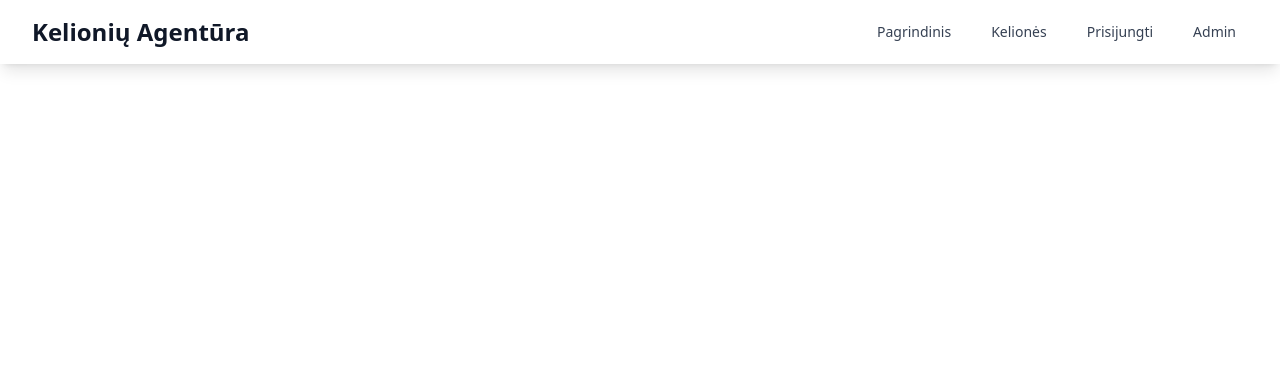
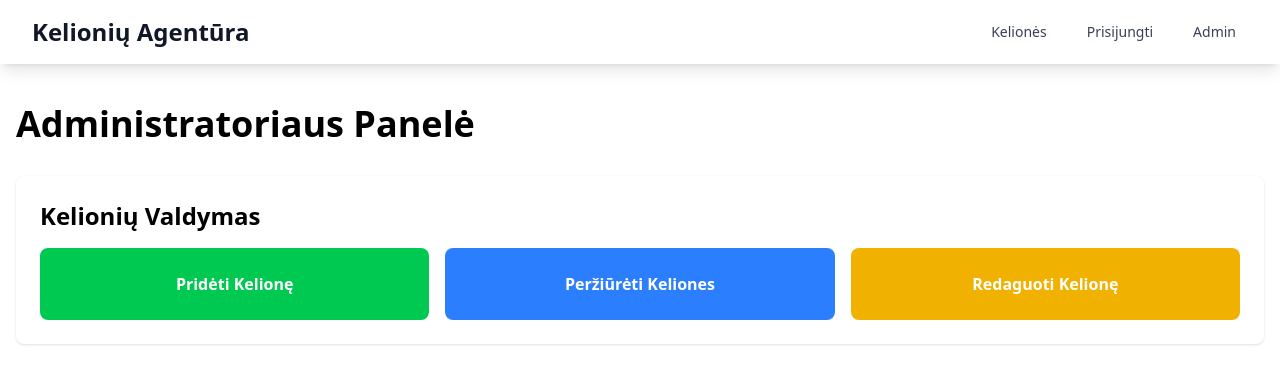
Before and after one commit to Lihakk/KelioniuAgentura, a React app in the folder frontend/: page /admin/trip in a window 1280 px wide. Shown: the top 384 px of the page. Built offline with nearby package versions, Linux system fonts and the light colour scheme; the HTML template or start-up script is replaced by a standard one.

Commit message:
Pakeista kelioniu funkcija vieta, tvarkingumui ir nuoseklumui

```diff
--- a/frontend/src/App.tsx
+++ b/frontend/src/App.tsx
@@ -13,8 +13,8 @@ import { LoginPage } from './pages/LoginPage';
 // Admin Page Imports
 import { AdminPage } from './pages/AdminPage';
 import { ViewReservationsPage } from './pages/admin/ViewReservationsPage';
-import { AddTripPage } from './pages/admin/AddTripPage';
-import { ModifyTripsPage } from './pages/admin/ModifyTripsPage';
+import { AddTripPage } from './pages/admin/trip/AddTripPage';
+import { ModifyTripsPage } from './pages/admin/trip/ModifyTripsPage';
 import { SignupPage } from './pages/SignupPage';
 // Admin Routes Imports
 import { RoutesDashboardPage } from './pages/admin/routes/RoutesDashboardPage';
@@ -22,6 +22,8 @@ import { EstimateTimePage } from './pages/admin/routes/EstimateTimePage';
 import { RoutePreviewPage } from './pages/admin/routes/RoutePreviewPage';
 import { RouteEditPage } from './pages/admin/routes/RouteEditPage';
 import { RouteCreatePage } from './pages/admin/routes/RouteCreatePage'; // Import the new page
+import { TripDashboardPage } from './pages/admin/trip/TripDashboardPage';
+import { TripListPage } from './pages/admin/trip/TripListPage';
 
 function App() {
   return (
@@ -39,14 +41,18 @@ function App() {
         {/* Nested Admin Routes */}
         <Route path="/admin" element={<AdminPage />}>
           <Route path="reservations" element={<ViewReservationsPage />} />
-          <Route path="add-trip" element={<AddTripPage />} />
-          <Route path="modify-trips" element={<ModifyTripsPage />} />
 
           <Route path="routes" element={<RoutesDashboardPage />} />
           <Route path="routes/create" element={<RouteCreatePage />} /> {/* Add the new route */}
           <Route path="routes/preview" element={<RoutePreviewPage />} />
           <Route path="routes/edit" element={<RouteEditPage />} />
           <Route path="routes/estimate-time" element={<EstimateTimePage />} />
+
+          <Route path="trip" element={<TripDashboardPage/>} ></Route>
+          <Route path="trip/create" element={<AddTripPage />} />
+          <Route path="trip/edit" element={<ModifyTripsPage />} />
+          <Route path="trip/list" element={<TripListPage/>} />
+
         </Route>
       </Routes>
     </Router>
--- a/frontend/src/components/Navbar.tsx
+++ b/frontend/src/components/Navbar.tsx
@@ -22,9 +22,6 @@ const Navbar: React.FC = () => {
 
           {/* Desktop Navigation */}
           <div className="hidden md:flex items-baseline space-x-4">
-            <Link to="/" className="px-3 py-2 rounded-md text-sm font-medium text-gray-700 hover:text-gray-900 hover:bg-gray-100">
-              Pagrindinis
-            </Link>
             <Link to="/trips" className="px-3 py-2 rounded-md text-sm font-medium text-gray-700 hover:text-gray-900 hover:bg-gray-100">
               Kelionės
             </Link>
@@ -62,9 +59,6 @@ const Navbar: React.FC = () => {
       {isMenuOpen && (
         <div className="md:hidden" id="mobile-menu">
           <div className="px-2 pt-2 pb-3 space-y-1 sm:px-3">
-            <Link to="/" onClick={handleLinkClick} className="block px-3 py-2 rounded-md text-base font-medium text-gray-700 hover:text-gray-900 hover:bg-gray-100">
-              Pagrindinis
-            </Link>
             <Link to="/trips" onClick={handleLinkClick} className="block px-3 py-2 rounded-md text-base font-medium text-gray-700 hover:text-gray-900 hover:bg-gray-100">
               Kelionės
             </Link>
--- a/frontend/src/pages/AdminPage.tsx
+++ b/frontend/src/pages/AdminPage.tsx
@@ -7,8 +7,8 @@ const AdminDashboard: React.FC = () => {
       <Link to="reservations" className="bg-blue-500 text-white p-6 rounded-lg shadow-lg hover:bg-blue-600 transition-colors flex flex-col items-center justify-center text-center">
         <h3 className="text-xl font-bold">Peržiūrėti Rezervacijas</h3>
       </Link>
-      <Link to="add-trip" className="bg-green-500 text-white p-6 rounded-lg shadow-lg hover:bg-green-600 transition-colors flex flex-col items-center justify-center text-center">
-        <h3 className="text-xl font-bold">Pridėti Kelionę</h3>
+      <Link to="trip" className="bg-green-500 text-white p-6 rounded-lg shadow-lg hover:bg-green-600 transition-colors flex flex-col items-center justify-center text-center">
+        <h3 className="text-xl font-bold">Kelionių Valdymas</h3>
       </Link>
       <Link to="modify-trips" className="bg-yellow-500 text-white p-6 rounded-lg shadow-lg hover:bg-yellow-600 transition-colors flex flex-col items-center justify-center text-center">
         <h3 className="text-xl font-bold">Redaguoti Keliones</h3>
--- /dev/null
+++ b/frontend/src/pages/admin/trip/TripDashboardPage.tsx
@@ -0,0 +1,21 @@
+import React from 'react';
+import { Link } from 'react-router-dom';
+
+export const TripDashboardPage: React.FC = () => {
+  return (
+    <div className="p-6 bg-white shadow rounded-lg">
+      <h2 className="text-2xl font-bold mb-4">Kelionių Valdymas</h2>
+      <div className="grid grid-cols-1 md:grid-cols-3 gap-4">
+        <Link to="create" className="bg-green-500 text-white p-6 rounded-lg text-center font-semibold hover:bg-green-600 transition-colors">
+          Pridėti Kelionę
+        </Link>
+        <Link to="list" className="bg-blue-500 text-white p-6 rounded-lg text-center font-semibold hover:bg-blue-600 transition-colors">
+          Peržiūrėti Keliones
+        </Link>
+        <Link to="edit/" className="bg-yellow-500 text-white p-6 rounded-lg text-center font-semibold hover:bg-yellow-600 transition-colors">
+          Redaguoti Kelionę
+        </Link>
+      </div>
+    </div>
+  );
+};
--- /dev/null
+++ b/frontend/src/pages/admin/trip/TripListPage.tsx
@@ -0,0 +1,29 @@
+import React from 'react';
+import { Link } from 'react-router-dom';
+
+const trips = [
+  { id: 'greece', name: 'Kelionė į Graikiją' },
+  { id: 'paris', name: 'Savaitgalis Paryžiuje'},
+];
+
+export const TripListPage: React.FC = () => {
+  return (
+    <div className="p-6 bg-white shadow rounded-lg">
+      <h2 className="text-2xl font-bold mb-4">Visos Kelionės</h2>
+      <div className="space-y-3">
+        {trips.map((t) => (
+          <div key={t.id} className="flex items-center justify-between border rounded-md p-3">
+            <div>
+              <p className="font-semibold">{t.name}</p>
+            </div>
+            <div className="flex gap-2">
+              <Link to={`/trip/${t.id}`} className="px-3 py-1 rounded-md bg-indigo-600 text-white hover:bg-indigo-700">
+                Peržiūra (vieša)
+              </Link>
+            </div>
+          </div>
+        ))}
+      </div>
+    </div>
+  );
+};
```
Also changed, not shown: frontend/src/pages/admin/trip/AddTripPage.tsx (renamed from frontend/src/pages/admin/AddTripPage.tsx), frontend/src/pages/admin/trip/ModifyTripsPage.tsx (renamed from frontend/src/pages/admin/ModifyTripsPage.tsx).
